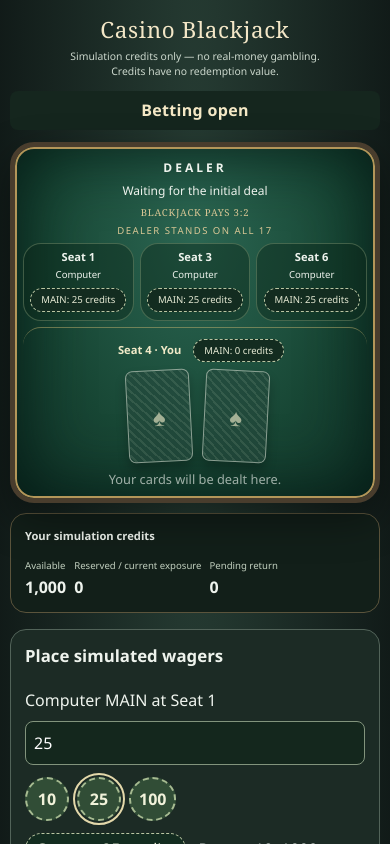
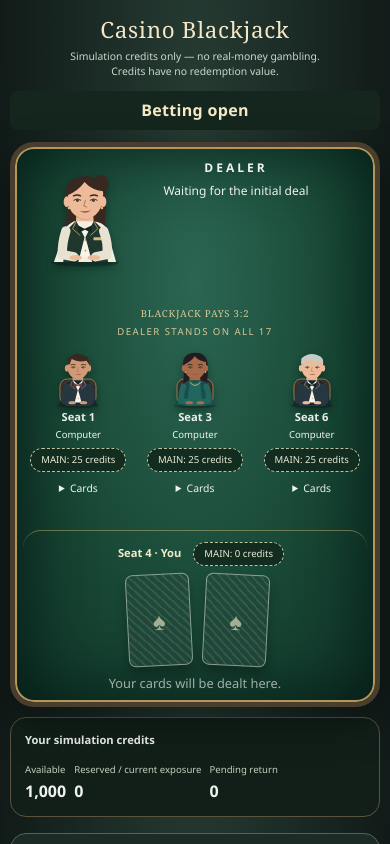
Before and after one commit to FrankieChan0312/casino-blackjack, a React (Vite) app: page / in a window 390 px wide. Shown: the top 844 px of the page. Built offline with nearby package versions, Linux system fonts and the light colour scheme.

Commit message:
feat: add original casino character illustrations

```diff
--- /dev/null
+++ b/src/ui/CasinoPerson.tsx
@@ -0,0 +1,40 @@
+// Original vector characters. No photographs, external artwork or real likeness.
+export function CasinoPerson({ kind }: { kind: 'dealer' | 'suit' | 'gown' | 'tux' }) {
+  const female = kind === 'dealer' || kind === 'gown';
+  const dealer = kind === 'dealer';
+  const skin = kind === 'gown' ? '#a86b48' : kind === 'suit' ? '#d19a76' : '#edbb99';
+  const hair = kind === 'tux' ? '#c5cbc5' : kind === 'gown' ? '#241b20' : '#38281f';
+  const label = dealer ? 'Original illustrated female dealer in professional attire' : 'Original illustrated computer guest in evening attire';
+  return <svg className={`casino-person person-${kind}`} viewBox="0 0 180 220" role="img" aria-label={label}>
+    <ellipse cx="90" cy="208" rx="76" ry="9" fill="#061b16" opacity=".35" />
+    {!dealer && <><rect x="24" y="110" width="132" height="95" rx="27" fill="#362d29" stroke="#a18d60" strokeWidth="3" />
+      <path d="M33 129 Q90 96 147 129" fill="none" stroke="#b29763" opacity=".5" /></>}
+    {female && <path d="M50 83 Q34 24 79 15 Q134 5 138 64 L134 134 L46 134Z" fill={hair} />}
+    {dealer && <ellipse cx="126" cy="31" rx="17" ry="20" fill={hair} />}
+    <path d="M71 91 L69 124 L110 124 L108 91" fill={skin} />
+    <path d="M71 106 Q91 119 108 105 L108 95 L71 95Z" fill="#6c3929" opacity=".22" />
+    <path d="M48 128 Q65 112 72 115 L108 115 Q129 117 138 130 L160 207 L20 207Z"
+      fill={kind === 'gown' ? '#184e4b' : dealer ? '#f1ede1' : '#18252d'} />
+    {kind === 'gown' ? <><path d="M72 115 Q90 134 108 115 L118 207 L60 207Z" fill="#226660" />
+      <path d="M70 121 Q90 146 111 121" fill="none" stroke="#d7bc7c" strokeWidth="3" /></>
+      : <><path d="M72 114 L90 132 L108 114 L105 196 L75 196Z" fill="#f8f4e9" />
+        <path d="M70 114 L89 151 L75 207 L41 207 L50 134Z M110 114 L91 151 L106 207 L142 207 L131 134Z" fill={dealer ? '#20372e' : '#273741'} />
+        <path d="M70 116 L62 132 L79 147 M110 116 L119 132 L102 147" fill="none" stroke="#b19b6b" strokeWidth="2" />
+        <path d="M74 124 L89 132 L106 124 L104 141 L90 134 L76 141Z" fill={kind === 'suit' ? '#703e40' : '#182620'} />
+        <circle cx="91" cy="157" r="2" fill="#aa925d" /><circle cx="91" cy="181" r="2" fill="#aa925d" />
+        {dealer && <rect x="109" y="151" width="19" height="7" rx="2" fill="#d4b97b" />}</>}
+    <path d="M47 137 Q38 165 39 190 L65 195 M132 137 Q143 166 139 190 L114 195" fill="none" stroke={dealer ? '#e8e2d3' : kind === 'gown' ? '#23665f' : '#273741'} strokeWidth="21" strokeLinecap="round" />
+    <ellipse cx="69" cy="197" rx="14" ry="6" fill={skin} /><ellipse cx="110" cy="197" rx="14" ry="6" fill={skin} />
+    <ellipse cx="49" cy="71" rx="7" ry="12" fill={skin} /><ellipse cx="131" cy="71" rx="7" ry="12" fill={skin} />
+    <path d="M51 48 Q55 20 91 22 Q129 22 131 53 L127 81 Q117 108 90 111 Q63 106 54 83Z" fill={skin} />
+    <path d={female ? 'M50 57 Q45 23 81 16 Q122 9 134 48 Q105 46 89 27 Q74 48 50 57Z' : 'M50 56 L51 35 Q79 9 111 23 Q136 31 130 56 L121 43 Q90 51 67 37 L59 57Z'} fill={hair} />
+    <path d="M64 58 Q73 54 80 58 M102 58 Q111 54 118 58" fill="none" stroke={hair} strokeWidth="3" strokeLinecap="round" />
+    <path d="M64 68 Q73 62 81 68 M101 68 Q110 62 118 68" fill="none" stroke="#33251e" strokeWidth="2" />
+    <ellipse cx="73" cy="68" rx="3" ry="3.5" fill="#302b27" /><ellipse cx="109" cy="68" rx="3" ry="3.5" fill="#302b27" />
+    <circle cx="74" cy="67" r="1" fill="#fff5df" /><circle cx="110" cy="67" r="1" fill="#fff5df" />
+    <path d="M91 68 L87 81 L94 83" fill="none" stroke="#a87355" strokeWidth="2" strokeLinecap="round" />
+    <path d="M78 92 Q91 100 104 91 Q91 94 78 92" fill={female ? '#974d54' : '#975e4e'} />
+    {female && <><circle cx="54" cy="85" r="3" fill="#d8bf7f" /><circle cx="128" cy="85" r="3" fill="#d8bf7f" /></>}
+    {kind === 'tux' && <path d="M63 79 Q71 82 78 79 M103 79 Q111 82 119 79" stroke="#b47e60" fill="none" opacity=".5" />}
+  </svg>;
+}
--- a/src/ui/Table.tsx
+++ b/src/ui/Table.tsx
@@ -1,5 +1,6 @@
 import type { BrowserView } from '../browser/controller.js';
 import { credits, resultLabel, handLabel } from './presentation.js';
+import { CasinoPerson } from './CasinoPerson.js';
 
 type PublicCard = NonNullable<BrowserView['round']>['dealer']['visibleCards'][number];
 const suitSymbols = { clubs: '♣', diamonds: '♦', hearts: '♥', spades: '♠' };
@@ -12,6 +13,7 @@ export function Table({ view }: { view: BrowserView }) {
   const otherSeats = view.configuration.filter(seat => seat.seatNumber !== view.human?.controlledSeat);
   return <section aria-label="Blackjack table" className="table-surface">
     <section className="dealer panel" aria-label="Dealer"><h2>Dealer</h2>
+      {view.playerMode && <CasinoPerson kind="dealer" />}
       {round ? <><Cards cards={round.dealer.visibleCards} />
         {!round.dealer.holeCard && <span role="img" aria-label="Hidden dealer card" className="card card-back">◆</span>}
         <p className="dealer-total">{round.dealer.holeCard ? 'Total' : 'Visible total'}: {round.dealer.total}</p>
@@ -23,11 +25,15 @@ export function Table({ view }: { view: BrowserView }) {
       const hands = round?.seats.find((entry) => entry.seatNumber === seat.seatNumber)?.hands ?? [];
       const wager = view.mainWagers.find((entry) => entry.seat === seat.seatNumber)?.amount ?? 0;
       return <section key={seat.seatNumber} data-hand-count={hands.length} data-position={local ? 'local' : otherSeats.findIndex(entry => entry.seatNumber === seat.seatNumber) + 1} className={`seat panel ${local ? 'local' : ''} ${round?.currentSeat === seat.seatNumber ? 'turn-seat' : ''}`} aria-label={`Seat ${seat.seatNumber}`}>
+        {view.playerMode && !local && <CasinoPerson kind={seat.seatNumber === 3 ? 'gown' : seat.seatNumber === 6 ? 'tux' : 'suit'} />}
         <h2>Seat {seat.seatNumber}{local && ' · You'}</h2>
         <p>{seat.occupancy === 'EMPTY' ? 'Empty' : seat.occupancy === 'HUMAN' ? 'Human' : 'Computer'}{seat.sittingOut && ' · Sitting Out'}</p>
         <p className="wager-chip">MAIN: {credits(wager)} credits</p>
         {view.playerMode && local && !hands.length && <div className="empty-hand"><div className="cards" aria-hidden="true"><span className="card card-back">♠</span><span className="card card-back">♠</span></div><p>Your cards will be dealt here.</p></div>}
-        {hands.map((hand) => <article key={hand.handId} aria-label={handLabel(hand.handId)} data-hand-id={hand.handId} className={round?.currentHandId === hand.handId ? 'active-hand' : 'hand'}>
+        {view.playerMode && !local && <details className="guest-mobile-cards"><summary>Cards{hands[0] && ` · ${hands[0].total}`}</summary>
+          {hands.map(hand => <div key={hand.handId}><p>{handLabel(hand.handId)} · Total: {hand.total} · {hand.outcome ? resultLabel(hand.outcome, hand.outcomeReason) : hand.complete ? 'Decisions complete' : 'Playing'}</p><Cards cards={hand.cards} /></div>)}
+        </details>}
+        {hands.map((hand) => <article key={hand.handId} aria-label={handLabel(hand.handId)} data-hand-id={hand.handId} className={`${view.playerMode && !local ? 'guest-desktop-hand ' : ''}${round?.currentHandId === hand.handId ? 'active-hand' : 'hand'}`}>
           <div className="hand-header">
             <h3>{handLabel(hand.handId)}{round?.currentHandId === hand.handId && ' · Current hand'}</h3>
             {round?.currentHandId === hand.handId && <span className="turn-marker">ACTIVE</span>}
--- a/src/ui/styles.css
+++ b/src/ui/styles.css
@@ -236,3 +236,25 @@ textarea { width: 100%; max-width: 100%; background: #14271d; color: #fff; borde
   .player-mode .credits dl { gap: 8px; }
   .player-mode .credits dt { font-size: .6rem; }
 }
+/* Original seated character presentation uses no external assets. */
+.player-mode .dealer { min-height: 142px; padding-left: 96px; }
+.player-mode .dealer > .casino-person { position: absolute; left: 0; top: 10px; width: 98px; height: 120px; }
+.player-mode .casino-person { filter: drop-shadow(0 4px 4px #0005); }
+.player-mode .seat:not(.local) { position: relative; }
+.player-mode .seat:not(.local) > .casino-person { position: absolute; width: 76px; height: 88px; left: 10px; top: 6px; }
+.player-mode .seat:not(.local) > h2, .player-mode .seat:not(.local) > p { margin-left: 76px; }
+.player-mode .seat:not(.local) { background: transparent; border: 0; }
+.player-mode .guest-mobile-cards { display: none; }
+@media (min-width: 601px) and (max-width: 850px) {
+  .player-mode .seat:not(.local) article { display: block; }
+}
+@media (max-width: 600px) {
+  .player-mode .dealer { padding-left: 82px; }
+  .player-mode .dealer > .casino-person { width: 80px; height: 100px; }
+  .player-mode .seat:not(.local) > .casino-person { position: static; display: block; margin: auto; width: 50px; height: 60px; }
+  .player-mode .seat:not(.local) > h2, .player-mode .seat:not(.local) > p { margin-left: 0; }
+  .player-mode .seat:not(.local) .guest-desktop-hand { display: none; }
+  .player-mode .guest-mobile-cards { display: block; }
+  .player-mode .guest-mobile-cards summary { font-size: .65rem; padding: 6px 0; min-height: 44px; }
+  .player-mode .guest-mobile-cards .cards { padding: 5px 0; }
+}
```
Also changed, not shown: 5 other files (tests, documents, lock files or other folders).
